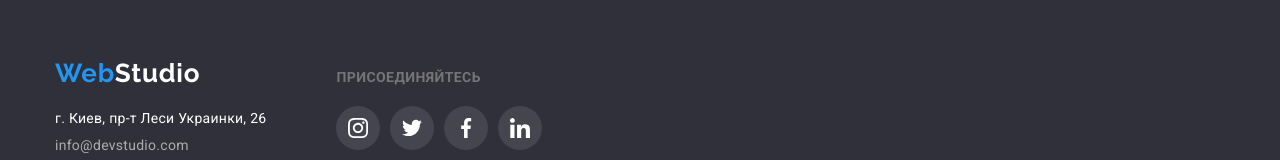
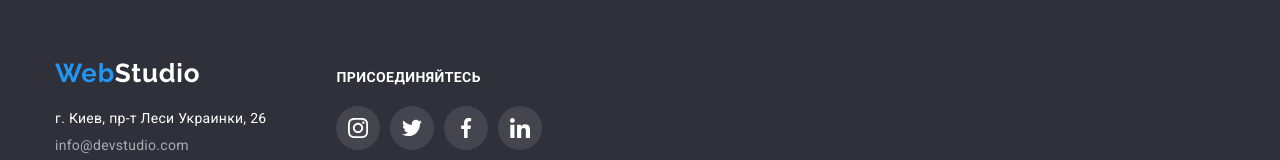
Before and after one commit to OksanaFilevska/goit-markup-hw-04, a plain HTML site: page portfolio.html in a window 1280 px wide. Shown: the part 1640-1800 px from the top of the page. Drawn offline with nearby package versions, Linux system fonts and the light colour scheme.

Commit message:
changing

```diff
--- a/css/styles.css
+++ b/css/styles.css
@@ -447,15 +447,7 @@ img {
   justify-content: center;
   border-radius: 50%;
 }
-.footer-title {
-  font-weight: 700;
-  font-size: 14px;
-  line-height: 1.14;
-  letter-spacing: 0.03em;
-  text-transform: uppercase;
-  color: var(--primary-background-color);
-  margin-bottom: 20px;
-}
+
 .footer-icon-list {
   display: flex;
 }
```
